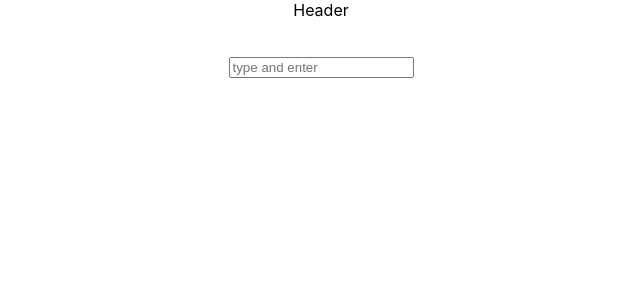
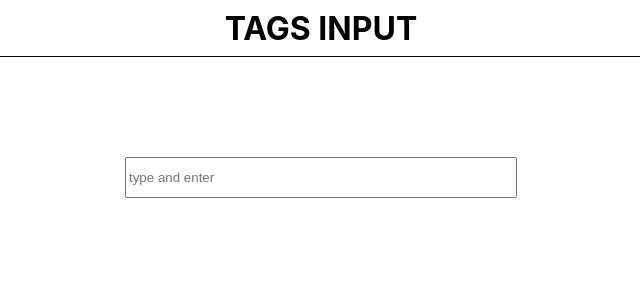
Before and after one commit to ramavatarmeena99/Avatar-Tags-Input, a React (Create React App) app: page / in a window 1280 px wide. Shown: the top 300 px of the page, without its empty margins (319-959 px from the left). Built offline with nearby package versions, Linux system fonts and the light colour scheme.

Commit message:
some data delete

```diff
--- a/public/index.html
+++ b/public/index.html
@@ -24,7 +24,7 @@
       work correctly both with client-side routing and a non-root public URL.
       Learn how to configure a non-root public URL by running `npm run build`.
     -->
-    <title>React App</title>
+    <title>Avatar:tags-input-component-in-reactJs </title>
   </head>
   <body>
     <noscript>You need to enable JavaScript to run this app.</noscript>
--- a/src/Components/Header.js
+++ b/src/Components/Header.js
@@ -2,6 +2,8 @@ import React from 'react'
 
 export default function Header() {
   return (
-    <div style={{width:"100%", height:"7vh"}}>Header</div>
+    <div style={{width:"100%", height:"7vh", display:"flex", alignItems:"center", justifyContent:"center", borderBottom:"1px solid black"}}>
+    <h1>TAGS INPUT</h1>
+    </div>
   )
 }
--- a/src/Components/MainHome.js
+++ b/src/Components/MainHome.js
@@ -23,25 +23,35 @@ export default function MainHome() {
 
   };
   return (
-    <div>
-              <div className="tagInput">
+    <div
+    style={{width:"100%",height:"93vh",display:"flex", alignItems:"flex-start", justifyContent:"center", paddingTop:"100px"}}
+
+    >
+
           {tags.map((item, index) => {
             return (
-              <button key={index}>
+              <button key={index}
+              style={{width:"auto",height:"35px",padding:" 0px 10px"}}
+              >
                 {item}
-                <span onClick={() => deletTag(item)}>X</span>
+                <span
+              style={{color:"red",cursor:"pointer"}}
+
+                onClick={() => deletTag(item)}>{<MdClose/>}</span>
               </button>
             );
           })}
 
           <input
+              style={{width:"30%",height:"35px"}}
+
             type="text"
             placeholder="type and enter"
             value={tagValue}
             onChange={(e) => onChange(e)}
             onKeyDown={addTags}
           />
-        </div>
+
 
     </div>
   )
```
